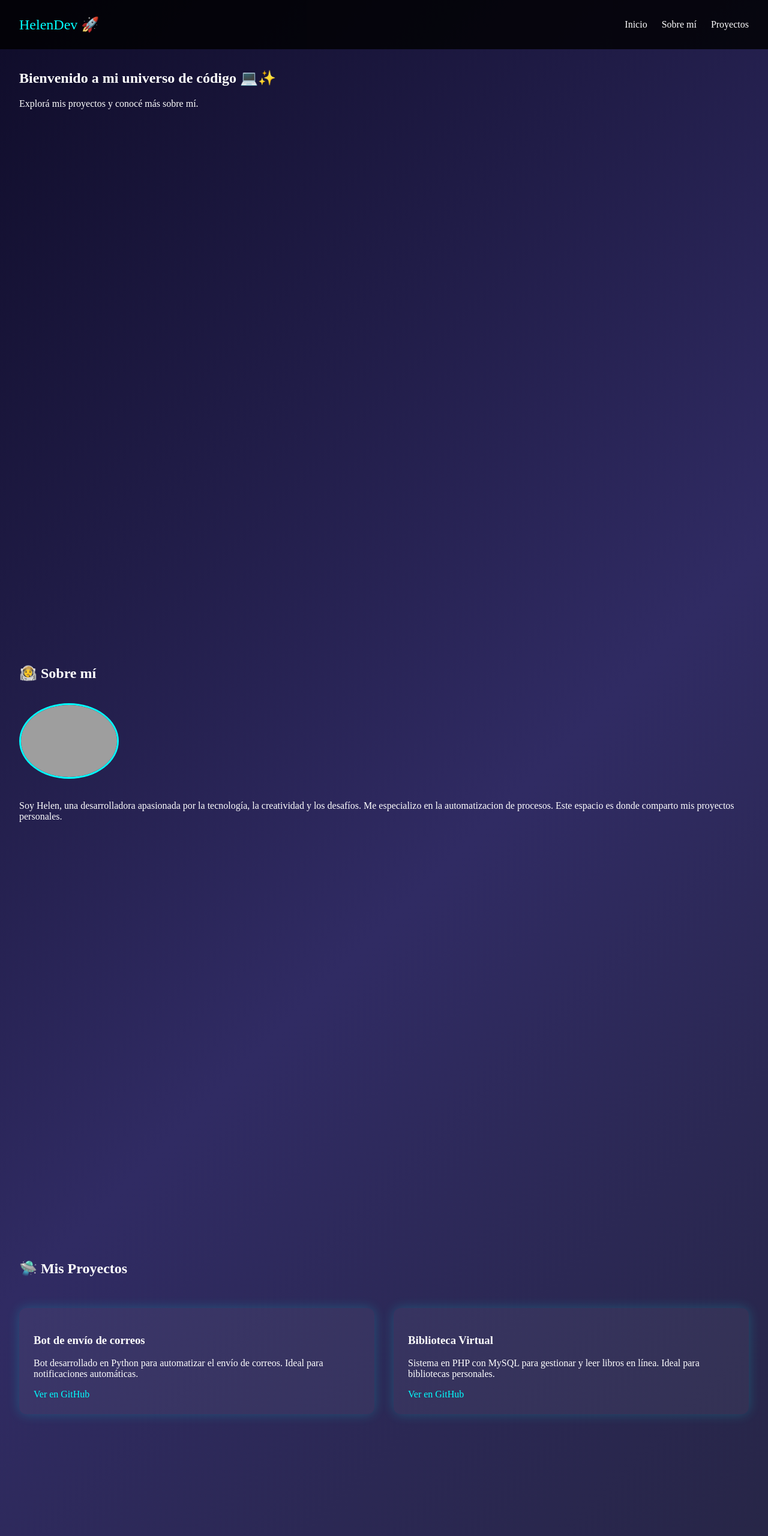
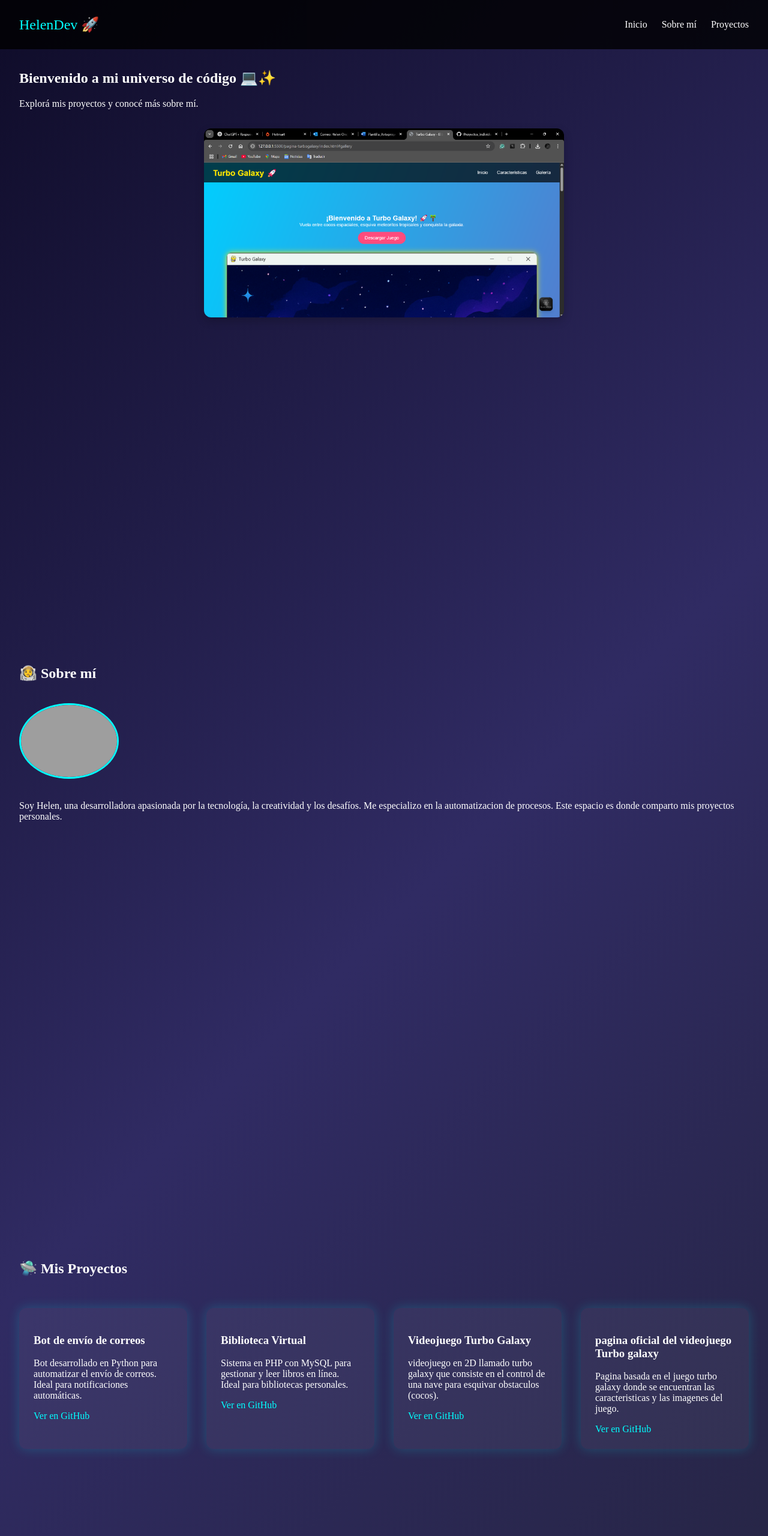
Before and after one commit to Helen10mancilla/Helen10mancilla.github.io, a plain HTML site: page index.html in a window 1280 px wide. Shown: the top 2560 px of the page at 60% size. Drawn offline with Linux system fonts and the light colour scheme; grey boxes are pictures that could not be loaded.

Commit message:
Se añaden dos proyectos mas a la pagina y se actualizan los estilos

```diff
--- a/css/style.css
+++ b/css/style.css
@@ -48,7 +48,22 @@ body {
     opacity: 0;
     transform: translateY(20px);
     transition: all 1s ease;
+
+
   }
+  .inicio-img-container {
+    text-align: center;
+    margin-top: 2rem;
+  }
+
+  .inicio-img-container img {
+    max-width: 600px; /* 🎯 Más grande que antes */
+    width: 90%; /* 🎯 Que ocupe el 90% del contenedor en pantallas chicas */
+    height: auto;
+    border-radius: 12px;
+    box-shadow: 0 6px 15px rgba(0, 0, 0, 0.2); /* Sombra un poquito más pro */
+  }
+
 
   .section.visible {
     opacity: 1;
--- a/index.html
+++ b/index.html
@@ -24,7 +24,13 @@
   <section id="inicio" class="section fade-in">
     <h1>Bienvenido a mi universo de código 💻✨</h1>
     <p>Explorá mis proyectos y conocé más sobre mí.</p>
+
+    <!-- Nuevo div para la imagen -->
+    <div class="inicio-img-container">
+      <img src="./img/Turbo Galaxy - El Juego - Google Chrome 28_4_2025 15_11_53.png" alt="Imagen pagina turbo galaxy">
+    </div>
   </section>
+
 
   <section id="sobre-mi" class="section fade-in">
     <h2>👨‍🚀 Sobre mí</h2>
@@ -45,6 +51,16 @@
         <p>Sistema en PHP con MySQL para gestionar y leer libros en línea. Ideal para bibliotecas personales.</p>
         <a href="https://github.com/Helen10mancilla/Proyectos_individuales.git" target="_blank">Ver en GitHub</a>
       </div>
+      <div class="proyecto-card">
+        <h3>Videojuego Turbo Galaxy</h3>
+        <p>videojuego en 2D llamado turbo galaxy que consiste en el control de una nave para esquivar obstaculos (cocos).</p>
+        <a href="https://github.com/Helen10mancilla/Proyectos_individuales.git" target="_blank">Ver en GitHub</a>
+      </div>
+      <div class="proyecto-card">
+        <h3>pagina oficial del videojuego Turbo galaxy</h3>
+        <p>Pagina basada en el juego turbo galaxy donde se encuentran las caracteristicas y las imagenes del juego.</p>
+        <a href="https://github.com/Helen10mancilla/Proyectos_individuales.git" target="_blank">Ver en GitHub</a>
+      </div>
     </div>
   </section>
 
```
Also changed, not shown: img/Turbo Galaxy - El Juego - Google Chrome 28_4_2025 15_11_53.png (added).
